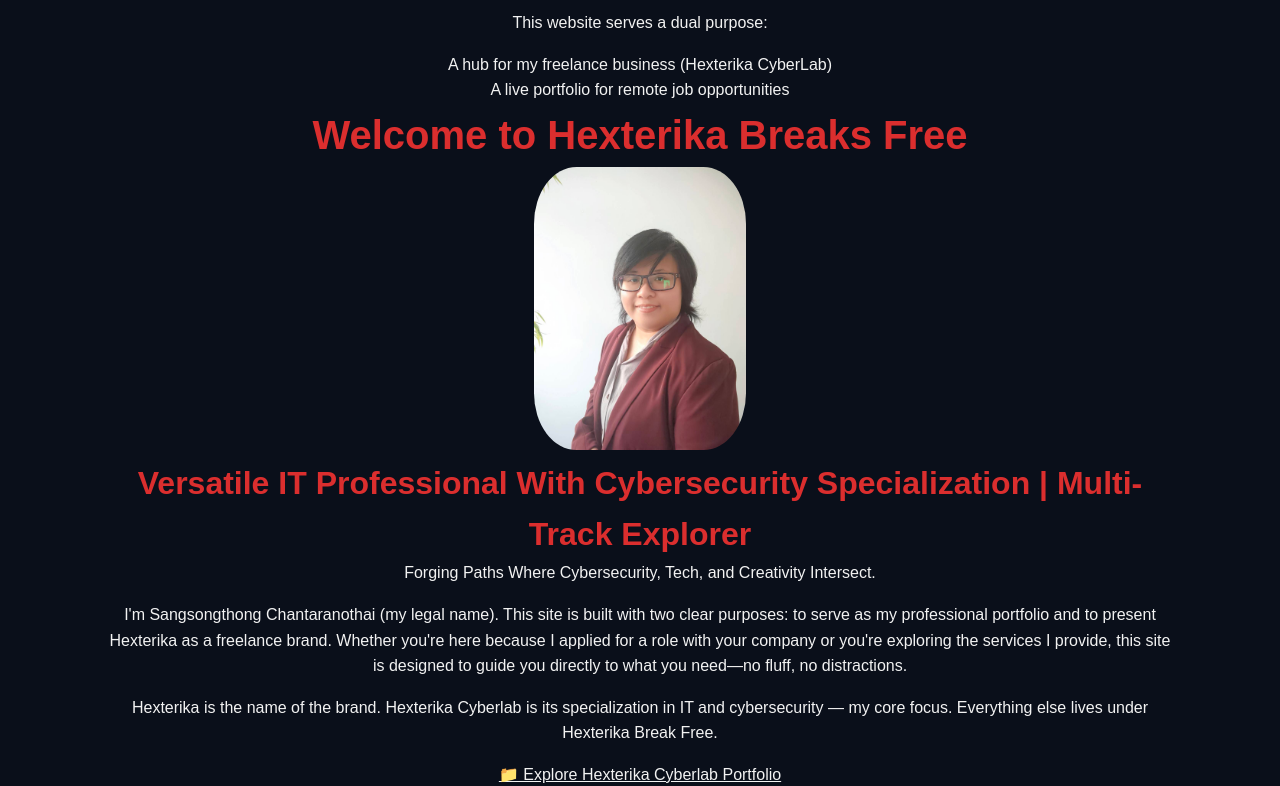
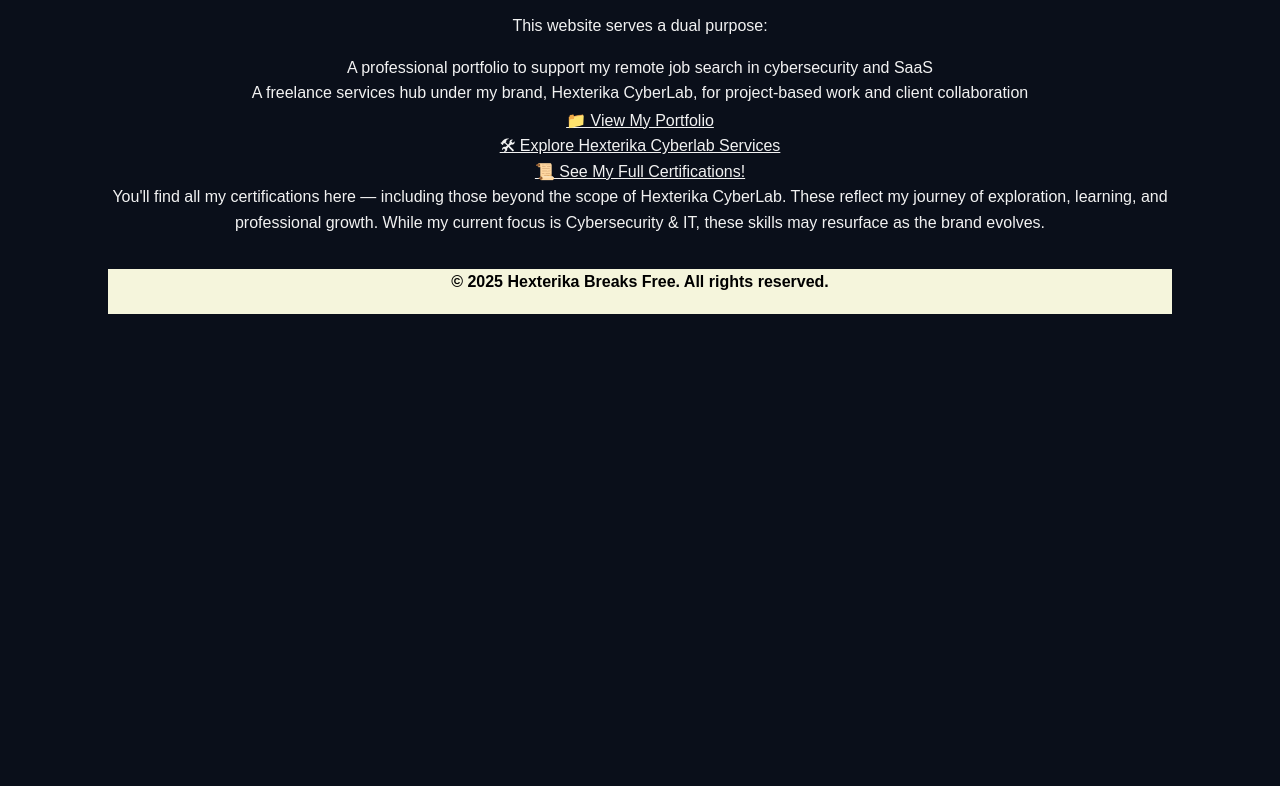
Before and after one commit to sangsongthong-hexterika/HexterikaWebsite, a plain HTML site: page index.html in a window 1280 px wide. Shown: the part 486-1272 px from the top of the page. After the commit the page ends 800 px from the top, so only its background shows below. Drawn offline with Linux system fonts and the light colour scheme.

Commit message:
Rename hexterika-cyberlab-portfolio.html to portfolio.html and update all the links in index.html, portfolio.html, hexterika-cyberlab-services.html, and certs.html to reflect that. Update the content on the landing page to be easy to understand.

```diff
--- a/index.html
+++ b/index.html
@@ -14,7 +14,7 @@
         <nav>
             <ul>
                 <li><a href="index.html">Home</a></li>
-                <li><a href="hexterika-cyberlab-portfolio.html">Hexterika Cyberlab Portfolio</a></li>
+                <li><a href="portfolio.html">Portfolio</a></li>
                 <li><a href="hexterika-cyberlab-services.html">Hexterika Cyberlab Services</a></li>
                 <li><a href="certs.html">Certificates</a></li>
             </ul>
@@ -24,36 +24,22 @@
     <!-- Main Content (Grid Layout) -->
     <main>
 
-        <!--Welcome Section New-->
+        <!--Welcome Section-->
         <section>
             <img src="assets/images/hexterika-breaks-free/myProfessionalHeadshot1.jpg" alt="Professional Headshot of Sangsongthong" class="headshot"/>
             <h1>Who Am I?</h1>
             <p>Hi, I'm Sangsongthong, the creator of Hexterika — a digital brand dedicated to IT support and cybersecurity services. I'm currently operating as a solo freelancer while building my career in cybersecurity and SaaS.</p>
             <p>This website serves a dual purpose:</p>
             <ul>
-                <li>A hub for my freelance business (Hexterika CyberLab)</li>
-                <li>A live portfolio for remote job opportunities</li>
+                <li>A professional portfolio to support my remote job search in cybersecurity and SaaS</li>
+                <li>A freelance services hub under my brand, Hexterika CyberLab, for project-based work and client collaboration</li>
             </ul>
-        </section>
-
-        <!--Welcome Section Old-->
-        <section>
-            <h1>Welcome to Hexterika Breaks Free</h1>
-            <img src="assets/images/hexterika-breaks-free/myProfessionalHeadshot1.jpg" alt="Professional Headshot of Sangsongthong" class="headshot"/>
-            <h2>Versatile IT Professional With Cybersecurity Specialization | Multi-Track Explorer</h2>
-            <p class="subtitle">Forging Paths Where Cybersecurity, Tech, and Creativity Intersect.</p>
-            <p class="intro-text">
-               I'm Sangsongthong Chantaranothai (my legal name). This site is built with two clear purposes: to serve as my professional portfolio and to present Hexterika as a freelance brand. Whether you're here because I applied for a role with your company or you're exploring the services I provide, this site is designed to guide you directly to what you need—no fluff, no distractions.
-            </p>
-            <p class="intro-text">
-                Hexterika is the name of the brand. Hexterika Cyberlab is its specialization in IT and cybersecurity — my core focus. Everything else lives under Hexterika Break Free.
-            </p>
         </section>
 
         <!--CTA Buttons-->
         <section>
             <ul>
-                <li><a href="hexterika-cyberlab-portfolio.html">📁 Explore Hexterika Cyberlab Portfolio</a></li>
+                <li><a href="portfolio.html">📁 View My Portfolio</a></li>
 
                 <li><a href="hexterika-cyberlab-services.html">🛠 Explore Hexterika Cyberlab Services</a></li>
 
```
Also changed, not shown: certs.html (+1 -5 lines), hexterika-cyberlab-services.html (+1 -1 lines), portfolio.html (renamed from hexterika-cyberlab-portfolio.html, +1 -1 lines).
